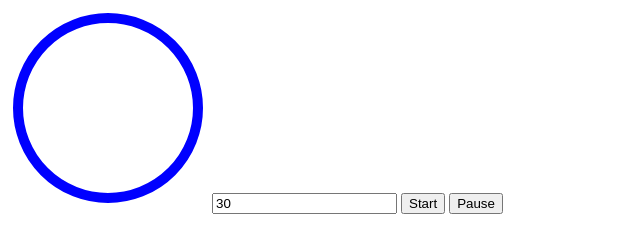
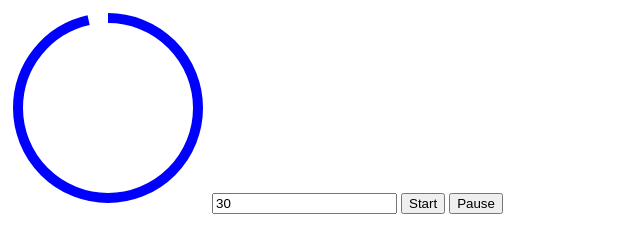
Before and after one commit to Pennboy1992/RP_JS_Timer, a plain HTML site: page index.html in a window 1280 px wide. Shown: the full height of the page, 0-640 px from the left. Drawn offline with Linux system fonts and the light colour scheme.

Commit message:
starting animations for our timer

```diff
--- a/index.html
+++ b/index.html
@@ -9,7 +9,8 @@
 
 <body>
   <svg height="200" width="200">
-    <circle r="90" cx="100" cy="100" fill='transparent' stroke='blue' stroke-width='10' />
+    <circle r="90" cx="100" cy="100" fill='transparent' stroke='blue' stroke-width='10' stroke-dasharray='565'
+      stroke-dashoffset='20' transform="rotate(-90 100 100)" />
   </svg>
 
   <input id="duration" value='30' />
```
